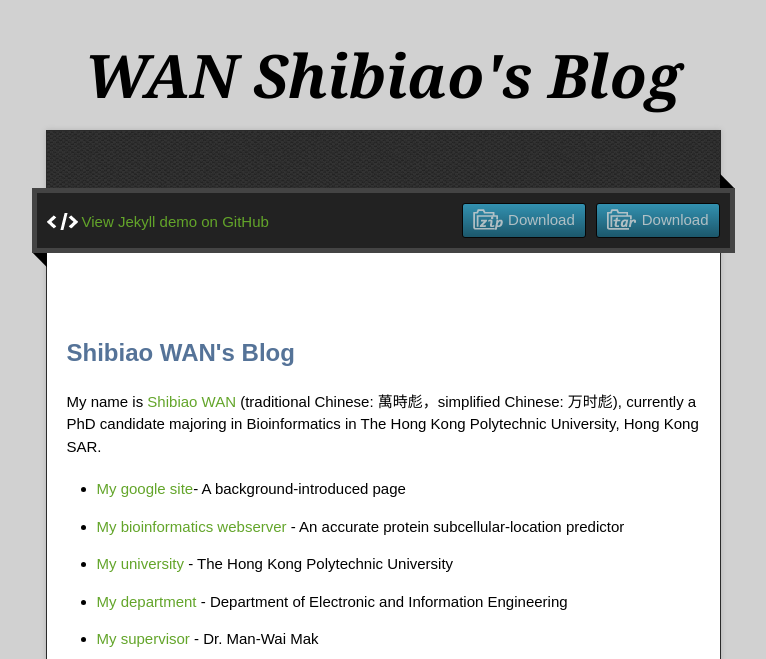
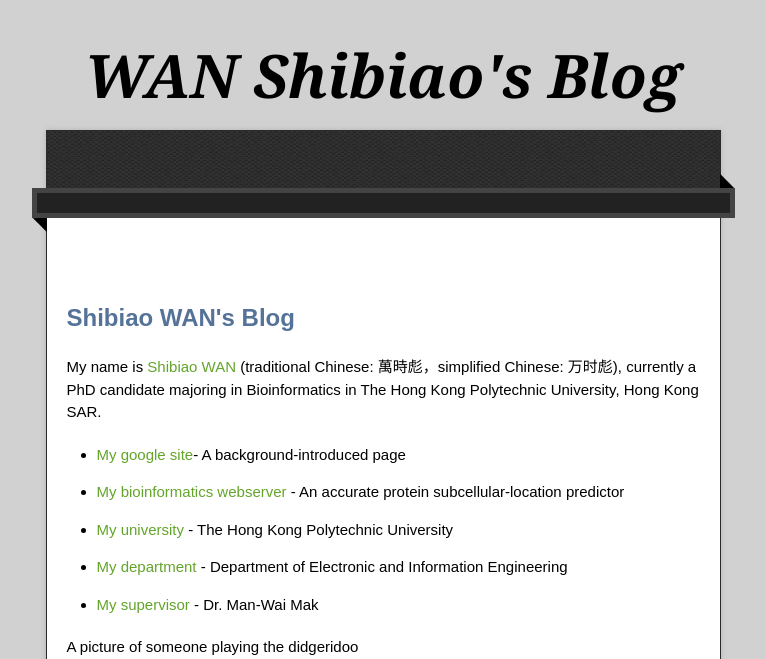
Before and after one commit to jojowang17/jekyll_demo, a Jekyll site: the page built from index.html, in a window 1280 px wide, cut to the strip 0-659 px from the top of the page. Shown: the whole strip, without its empty margins (257-1023 px from the left). Built offline with Jekyll 4.4.1, drawn with Linux system fonts in a browser that asks for light colours; nearby versions of some CDN libraries.

Commit message:
Update default.html

```diff
--- a/_layouts/default.html
+++ b/_layouts/default.html
@@ -29,9 +29,6 @@
       <div id="main" role="main">
         <div class="download-bar">
         <div class="inner">
-          <a href="https://github.com/jackwan2010/jekyll_demo/tarball/master" class="download-button tar"><span>Download</span></a>
-          <a href="https://github.com/jackwan2010/jekyll_demo/zipball/master" class="download-button zip"><span>Download</span></a>
-          <a href="https://github.com/jackwan2010/jekyll_demo" class="code">View Jekyll demo on GitHub</a>
         </div>
         <span class="blc"></span><span class="trc"></span>
         </div>
```
